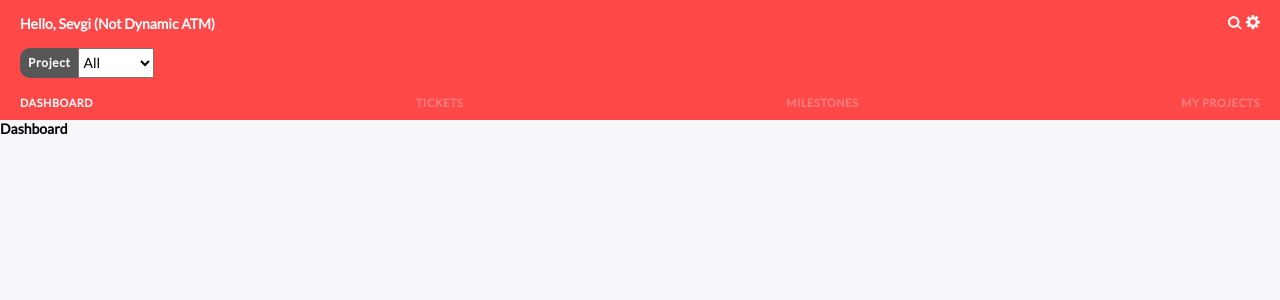
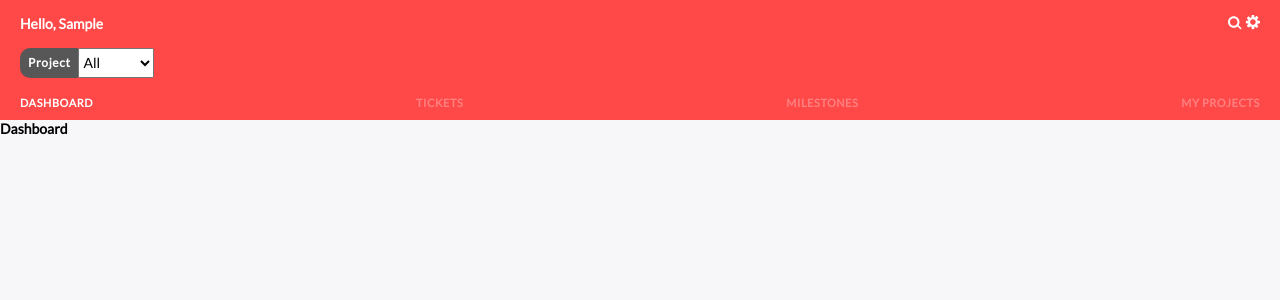
Before and after one commit to Hipo/codebase-ultra, a Django app: page /dashboard/ in a window 1280 px wide. Shown: the top 300 px of the page. Run offline with Django 3.2, Linux system fonts and the light colour scheme; the visitor is signed in with stand-in values (Sample User, id 1); data that the repository does not hold is empty; parts of the project's set-up code (start-up, migrations or seed data) failed here and were passed over.

Commit message:
Add username to header

```diff
--- a/ticketbase/codebase/templates/codebase/base.html
+++ b/ticketbase/codebase/templates/codebase/base.html
@@ -33,7 +33,7 @@
   <body>
     <header class="page-header">
       <div class="top-line">
-        <h1 class="header-title">Hello, Sevgi (Not Dynamic ATM)</h1>
+        <h1 class="header-title">Hello, {{ user.first_name }}</h1>
         <div class="buttons">
           <button class="header-button">
             <img
```
